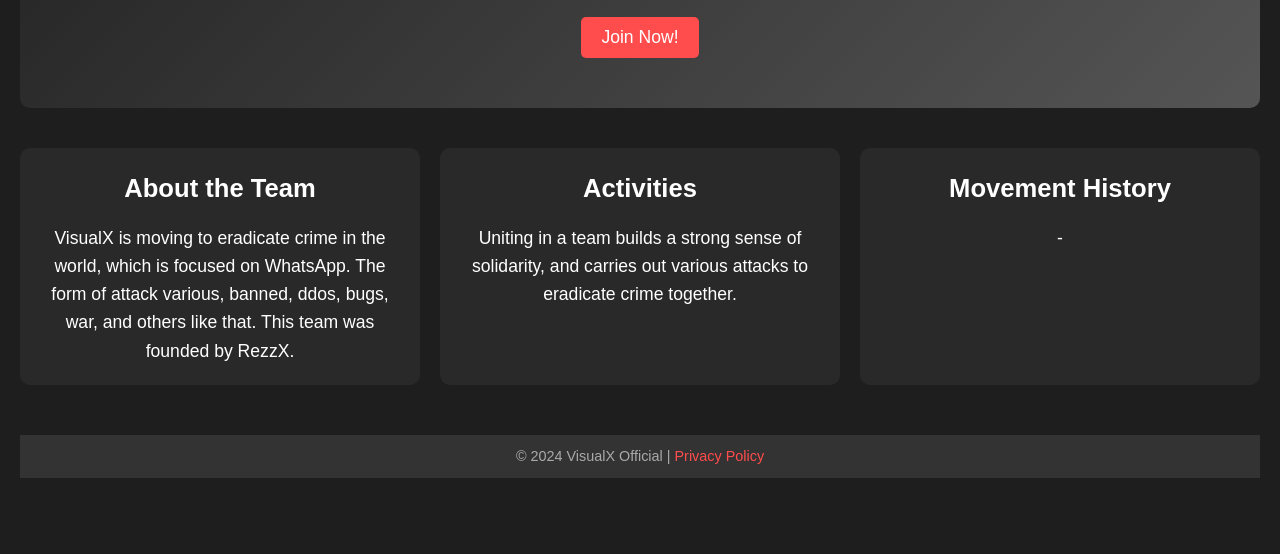
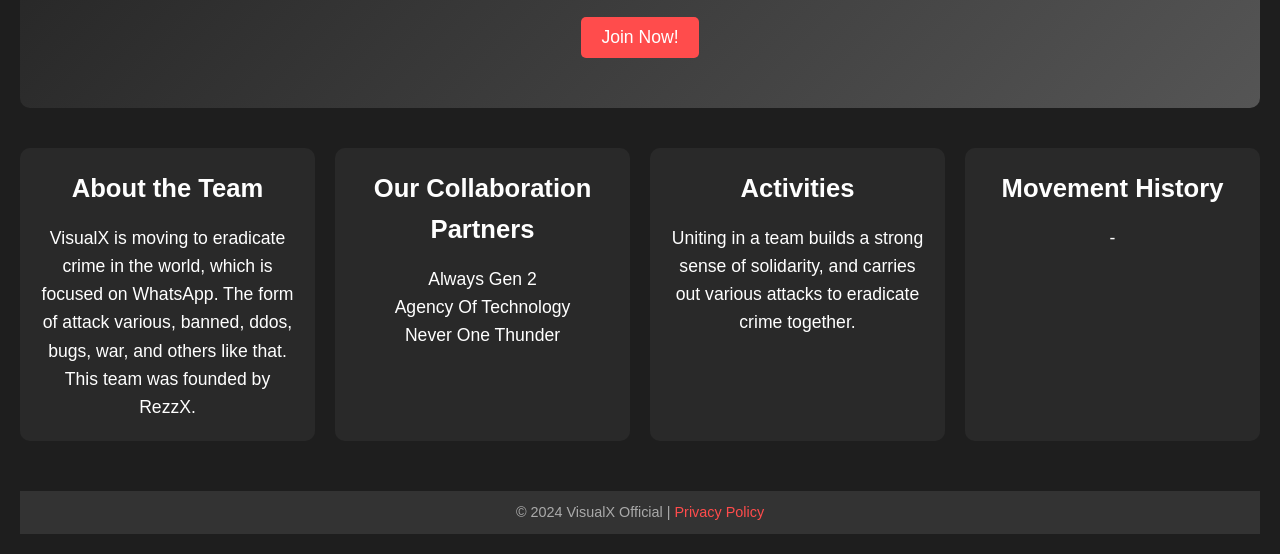
Before and after one commit to radzzoffc/visualxwebsites, a plain HTML site: page index.html in a window 1280 px wide. Shown: the part 328-882 px from the top of the page. Before the commit the page ends 826 px from the top, so only its background shows below. Drawn offline with Linux system fonts and the light colour scheme.

Commit message:
Update index.html

```diff
--- a/index.html
+++ b/index.html
@@ -155,6 +155,12 @@
       <h3>About the Team</h3>
       <p>VisualX is moving to eradicate crime in the world, which is focused on WhatsApp. The form of attack various, banned, ddos, bugs, war, and others like that. This team was founded by RezzX.</p>
     </div>
+     <div class="feature">
+      <h3>Our Collaboration Partners</h3>
+      <p>Always Gen 2</p>
+      <p>Agency Of Technology</p>
+      <p>Never One Thunder</p>
+     </div>
     <div class="feature">
       <h3>Activities</h3>
       <p>Uniting in a team builds a strong sense of solidarity, and carries out various attacks to eradicate crime together.</p>
```
